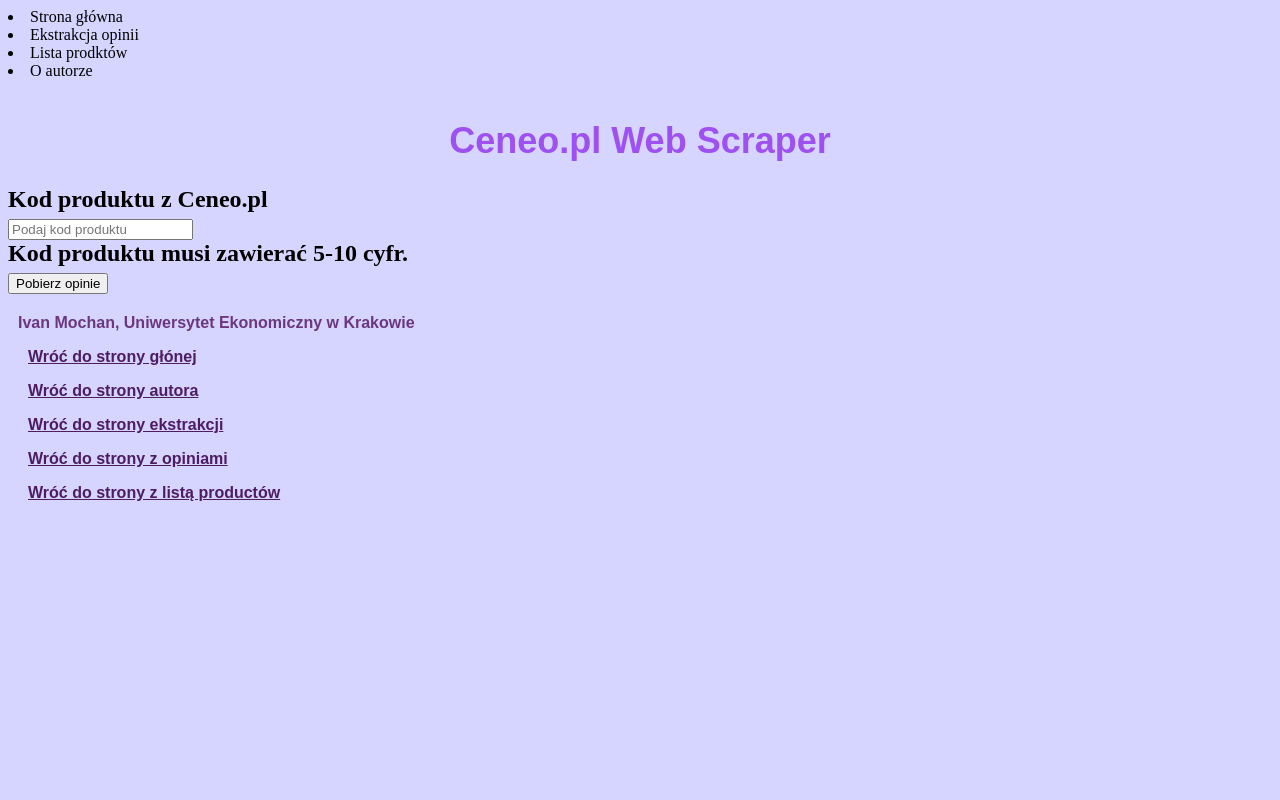
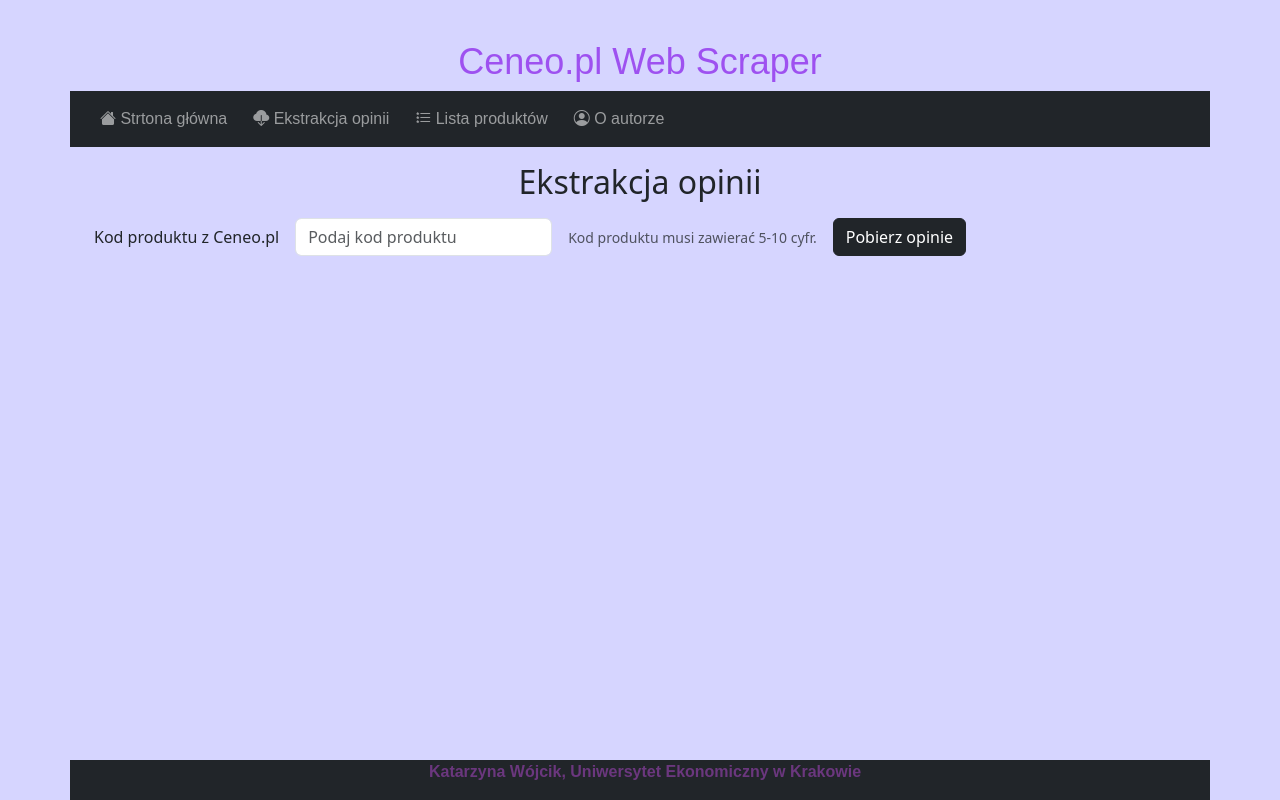
Before and after one commit to IvanMochan/CeneoWebScraperIM, a Flask app: page /extract in a window 1280 px wide. Run offline with Flask 3, Linux system fonts and the light colour scheme.

Commit message:
Add files via upload
2024-05-27 IM

```diff
--- a/app/routes.py
+++ b/app/routes.py
@@ -1,5 +1,14 @@
 from app import app
-from flask import render_template
+from app import utils
+import pandas as pd
+import numpy as np
+import requests
+import json
+import os
+import io
+from bs4 import BeautifulSoup
+from matplotlib import pyplot as plt
+from flask import render_template, request, redirect, url_for, send_file
 
 @app.route('/')
 def index():
@@ -7,11 +16,66 @@
 
 @app.route('/extract', methods=['POST', 'GET'])
 def extract():
+    if request.method == 'POST':
+        product_id = request.form.get('product_id')
+        url = f'https://www.ceneo.pl/{product_id}'
+        response = requests.get(url)
+        if response.status_code == requests.codes['ok']:
+            page_dom = BeautifulSoup(response.text, "html.parser")
+            opinions_count = utils.extract(page_dom, "a.product-review__link > span")
+            if opinions_count:
+                product_name= utils.extract(page_dom, "h1")
+                url = f"https://www.ceneo.pl/{product_id}/opinie-1"
+                all_opinions = []
+                while (url):
+                    response = requests.get(url)
+                    page_dom = BeautifulSoup(response.text, "html.parser")
+                    opinions = page_dom.select("div.js_product-review")
+                    for opinion in opinions:
+                        single_opinion = {
+                            key: utils.extract(opinion, *value)
+                                for key, value in utils.selectors.items()
+                        }
+                        all_opinions.append(single_opinion)
+                    try:
+                        url = "https://www.ceneo.pl"+utils.extract(page_dom, "a.pagination__next","href")
+                    except TypeError:
+                        url = None
+                    if not os.path.exists("app/data"):
+                        os.mkdir("app/data")
+                    if not os.path.exists("app/data/opinions"):
+                        os.mkdir("app/data/opinions")
+                    with open(f"app/data/opinions/{product_id}.json", "w", encoding="UTF-8") as jf:
+                        json.dump(all_opinions, jf, indent=4, ensure_ascii=False)
+                    opinions = pd.DataFrame.from_dict(all_opinions)
+                    opinions.rating = opinions.rating.apply(lambda rate: rate.split("/")[0].replace(",",".")).astype(float)
+                    product = {
+                        'product_id' : product_id,
+                        'product_name' : product_name,
+                        'opinions_count' : opinions.shape[0],
+                        'pros_count' : int(opinions.pros.astype(bool).sum()),
+                        'cons_count' : int(opinions.cons.astype(bool).sum()),
+                        'average_rating' : opinions.rating.mean(),
+                        'rating_distribution' : opinions.rating.value_counts().sort_index().reindex(np.arange(0,5.5,0.5), fill_value = 0.0).to_dict(),
+                        'recommendation_distribution' : opinions.recommendation.value_counts(dropna=False).reindex(["Polecam", "Nie polecam", None]).to_dict(),
+                    }
+                    if not os.path.exists("app/data/products"):
+                        os.mkdir("app/data/products")
+                    with open(f"app/data/opinions/products.json", "w", encoding="UTF-8") as jf:
+                        json.dump(product, jf, indent=4, ensure_ascii=False)
+                return redirect(url_for('product', product_id=product_id))
+            return render_template("extract.html.jinja", error="Produkt o podanym kodzie nie ma opinii")
+        return render_template("extract.html.jinja", error="Produkt o podanym kodzie nie istnieje")
     return render_template("extract.html.jinja")
 
 @app.route('/products')
 def products():
-    return render_template("products.html.jinja")
+    products_list = [filename.split(".")[0] for filename in os.listdir("app/data/opinions")]
+    products = []
+    for product_id in products_list:
+        with open(f"app/data/products/{product_id}.json", "w", encoding="UTF-8") as jf:
+            products.append(json.load(jf))
+    return render_template("products.html.jinja", products=products)
 
 @app.route('/author')
 def author():
@@ -20,3 +84,17 @@
 @app.route('/product/<product_id>')
 def product(product_id):
     return render_template("product.html.jinja", product_id=product_id)
+
+@app.route('/product/download_json/<product_id>')
+def download_json(product_id):
+    return send_file(f"data/opinions/{product_id}.json", "text/json", as_attachment=True)
+
+@app.route('/product/download_csv/<product_id>')
+def download_json(product_id):
+    opinions = pd.read_json(f"app/data/opinions/{product_id}.json")
+    buffer = io.BytesIO(opinions.to_csv(sep=";", decimal=",", index=False).encode())
+    return send_file(buffer, "text/csv", as_attachment=True)
+
+@app.route('/product/download_xlsx/<product_id>')
+def download_json(product_id):
+   pass
--- a/app/templates/author.html.jinja
+++ b/app/templates/author.html.jinja
@@ -1,4 +1,7 @@
 {% extends "base.html.jinja" %}
+{% block title %}
+    Autor projektu
+{% endblock title %}
 {% block content %}
-    <p>To jest strona z listem o autorze {{product_id}}</p>
+    <p>To jest strona o autorze.</p>
 {% endblock content %}
--- a/app/templates/base.html.jinja
+++ b/app/templates/base.html.jinja
@@ -3,44 +3,52 @@
 <head>
     <meta charset="UTF-8">
     <meta name="viewport" content="width=device-width, initial-scale=1.0">
+    <link href="https://cdn.jsdelivr.net/npm/bootstrap@5.3.3/dist/css/bootstrap.min.css" rel="stylesheet" integrity="sha384-QWTKZyjpPEjISv5WaRU9OFeRpok6YctnYmDr5pNlyT2bRjXh0JMhjY6hW+ALEwIH" crossorigin="anonymous">
+    <script src="https://cdn.jsdelivr.net/npm/bootstrap@5.3.3/dist/js/bootstrap.bundle.min.js" integrity="sha384-YvpcrYf0tY3lHB60NNkmXc5s9fDVZLESaAA55NDzOxhy9GkcIdslK1eN7N6jIeHz" crossorigin="anonymous"></script>
+    <link rel="stylesheet" href="https://cdn.jsdelivr.net/npm/bootstrap-icons@1.11.3/font/bootstrap-icons.min.css">
     <link rel="stylesheet" href="{{url_for('static', filename='style.css')}}">
-    <title>Document</title>
+    <title>Ceneo.pl Web Scraper</title>
 </head>
 <body>
+    <header class="text-center">
+        <h1>Ceneo.pl Web Scraper</h1>
+    </header>
     <nav class="navbar navbar-expand-lg navbar-dark bg-dark container">
-        <div class="container-fluid>
-            <div class="collpase navbar collapse" id ="navbarSupportedContent">
-
-                <li class="nav-item>
-                    <a class="nav-link" href="{{url_for('index')}}><i class="bi bi-house-fill"></i>Strona główna</a>
-                </li>
-                <li class="nav-item>
-                    <a class="nav-link" href="{{url_for('extract')}}><i class="bi bi-house-fill"></i>Ekstrakcja opinii</a>
-                </li>
-                <li class="nav-item>
-                    <a class="nav-link" href="{{url_for('products')}}><i class="bi bi-house-fill"></i>Lista prodktów</a>
-                </li>
-                <li class="nav-item>
-                    <a class="nav-link" href="{{url_for('author')}}><i class="bi bi-house-fill"></i>O autorze</a>
-                </li>
+        <div class="container-fluid">
+            <div class="collapse navbar-collapse" id="navbarSupportedContent">
+                <ul class="navbar-nav me-auto mb-2 mb-lg-0">
+                    <li class="nav-item">
+                        <a class="nav-link" href="{{url_for('index')}}"><i class="bi bi-house-fill"></i> Strtona główna</a>
+                    </li>
+                    <li class="nav-item">
+                        <a class="nav-link" href="{{url_for('extract')}}"><i class="bi bi-cloud-download-fill"></i>
+Ekstrakcja opinii</a>
+                    </li>
+                    <li class="nav-item">
+                        <a class="nav-link" href="{{url_for('products')}}"><i class="bi bi-list-stars"></i> Lista produktów</a>
+                    </li>
+                    <li class="nav-item">
+                        <a class="nav-link" href="{{url_for('author')}}"><i class="bi bi-person-circle"></i> O autorze</a>
+                    </li>
+                </ul>
             </div>
         </div>
     </nav>
-    <header>
-        <h1>Ceneo.pl Web Scraper</h1>
-    </header>
-    <section>
-        {% block content %}
-            <p>To jest plik bazowy</p>
-        {% endblock content %}
+    <h2 class="mt-3 mb-3 text-center">
+    {% block title %}
+    {% endblock title %}
+    </h2>
+    <section class="container">
+        <div class="row">
+            <div class="col">
+                {% block content %}
+                    <p>To jest plik bazowy.</p>
+                {% endblock %}
+            </div>
+        </div>
     </section>
-    <footer>
-        <p>Ivan Mochan, Uniwersytet Ekonomiczny w Krakowie</p>
-        <p><a href="http://127.0.0.1:5000/index">Wróć do strony głónej</a>
-        <p><a href="http://127.0.0.1:5000/author">Wróć do strony autora</a>
-        <p><a href="http://127.0.0.1:5000/extract">Wróć do strony ekstrakcji</a>
-        <p><a href="http://127.0.0.1:5000/product">Wróć do strony z opiniami</a>
-        <p><a href="http://127.0.0.1:5000/index">Wróć do strony z listą productów</a>
+    <footer class="container bg-dark text-light fixed-bottom text-center">
+        <p>Katarzyna Wójcik, Uniwersytet Ekonomiczny w Krakowie</p>
     </footer>
 </body>
 </html>
--- a/app/templates/extract.html.jinja
+++ b/app/templates/extract.html.jinja
@@ -1,23 +1,30 @@
 {% extends "base.html.jinja" %}
+{% block title %}
+    Ekstrakcja opinii
+{% endblock title %}
 {% block content %}
-    <h2 class="mt-3 mb-3>Ekstrakcja opinii></h2>
+    {% if error is defined %}
+        <div class="alert alert-dark alert-dismissible fade show" role="alert">
+            <strong> <i class="bi bi-exclamation-diamond-fill"></i> Uwaga!</strong> {{error}}
+            <button type="button" class="btn-close" data-bs-dismiss="alert" aria-label="Close"></button>
+        </div>
+    {% endif %}
     <form method="POST" action="{{url_for('extract')}}" class="container">
-        <div class="row g-3 align-items-center>
+        <div class="row g-3 align-items-center">
             <div class="col-auto">
                 <label for="product_id" class="col-form-label">Kod produktu z Ceneo.pl</label>
             </div>
             <div class="col-auto">
-                <input type="text" name="product_id" id="product_id" class="form-control"
-                aria-describedby="product_idHelpInLine" placeholder="Podaj kod produktu">
+                <input type="text" name="product_id" id="product_id" class="form-control" aria-describedby="product_idHelpInline" placeholder="Podaj kod produktu" required>
             </div>
             <div class="col-auto">
-                <span id="product_idHelpInLine" class="form-text">
+                <span id="product_idHelpInline" class="form-text">
                 Kod produktu musi zawierać 5-10 cyfr.
                 </span>
             </div>
             <div class="col-auto">
-                <button type="submit" class=btn btn-dark>Pobierz opinie</button>
+                <button type="submit" class="btn btn-dark">Pobierz opinie</button>
             </div>
-
-    </div>
+        </div>
+    </form>
 {% endblock content %}
--- a/app/templates/index.html.jinja
+++ b/app/templates/index.html.jinja
@@ -1,4 +1,7 @@
 {% extends "base.html.jinja" %}
+{% block title %}
+    Opis projektu
+{% endblock title %}
 {% block content %}
-    <p>To jest strona główna</p>
+    <p>To jest strona główna.</p>
 {% endblock content %}
--- a/app/templates/product.html.jinja
+++ b/app/templates/product.html.jinja
@@ -1,4 +1,7 @@
 {% extends "base.html.jinja" %}
+{% block title %}
+    Produkt {{product_id}}
+{% endblock title %}
 {% block content %}
-    <p>To jest strona z opiniami o produkcie {{product_id}}</p>
+    <p>To jest strona z opiniami o produkcie {{product_id}}.</p>
 {% endblock content %}
--- a/app/templates/products.html.jinja
+++ b/app/templates/products.html.jinja
@@ -1,4 +1,7 @@
 {% extends "base.html.jinja" %}
+{% block title %}
+    Lista produktów
+{% endblock title %}
 {% block content %}
-    <p>To jest strona z listą produktów {{product_id}}</p>
+    {{products}}
 {% endblock content %}
```
Also changed, not shown: app/utils.py (added, +32 -0 lines), README.md, app/__init__.py (line endings or trailing spaces), app/static/style.css (line endings or trailing spaces).
